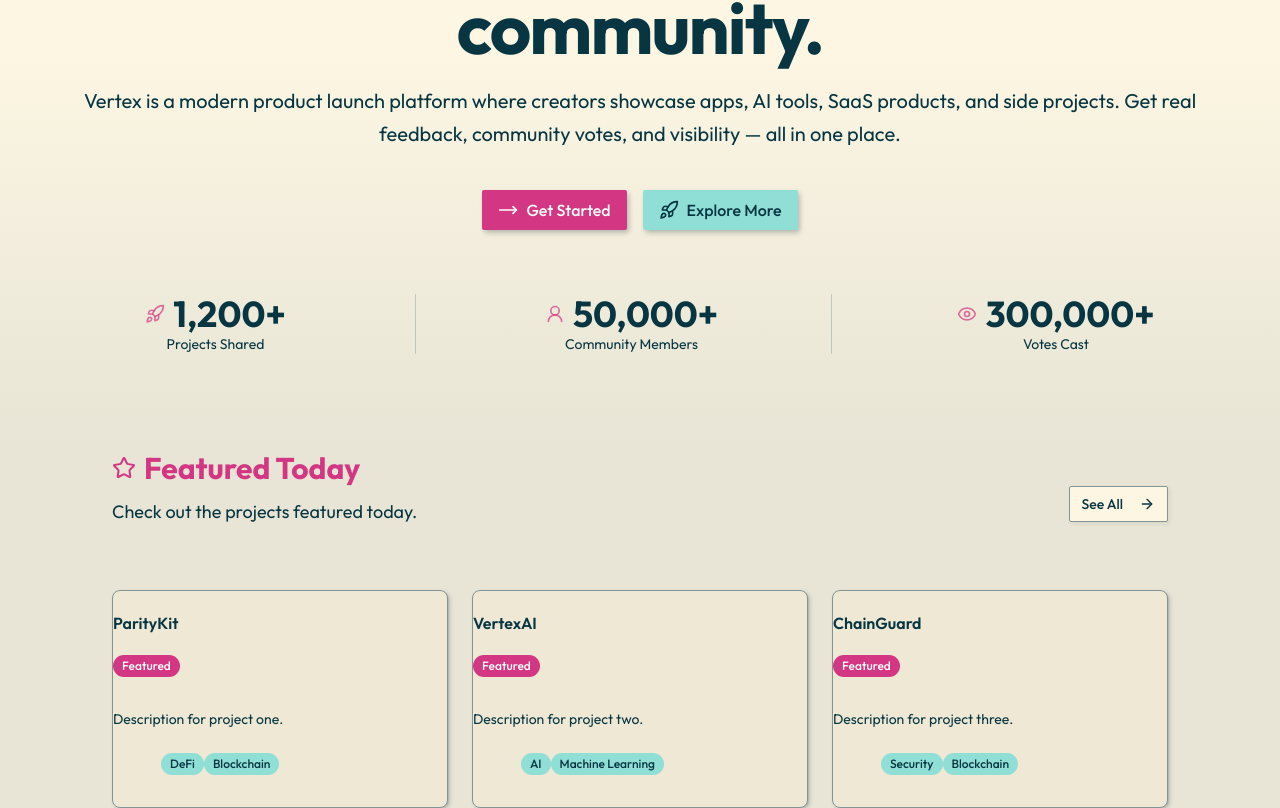
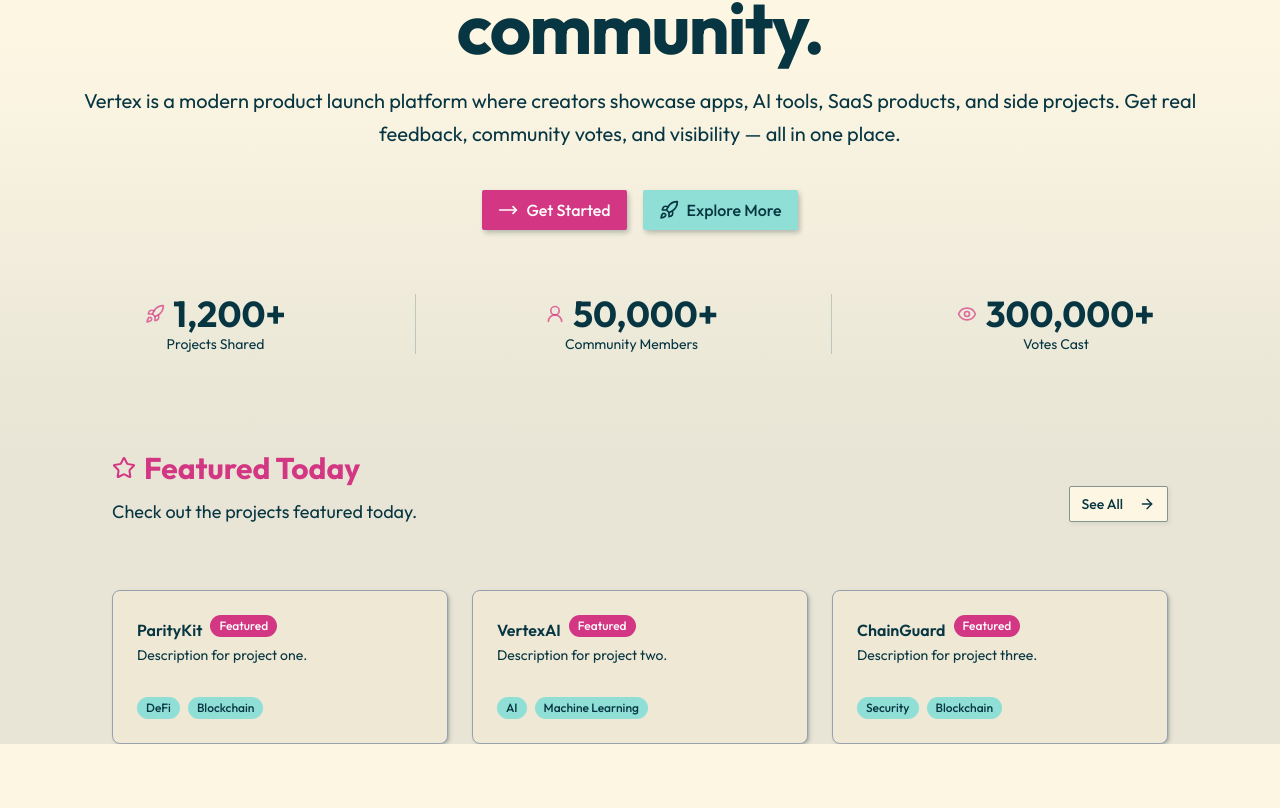
Before and after one commit to bijaya-dev07/Vertex, a Next.js app in the folder vertex/: page / in a window 1280 px wide. Shown: the part 363-1171 px from the top of the page. After the commit the page ends 1107 px from the top, so only its background shows below. Built offline with nearby package versions, Linux system fonts and the light colour scheme.

Commit message:
feat: refactor ProductCard layout for improved structure and styling

```diff
--- a/vertex/components/products/product-cards.tsx
+++ b/vertex/components/products/product-cards.tsx
@@ -20,20 +20,29 @@
 export default function ProductCard({ product }: { product: product }) {
   return (
     <Link href={`/products/${product.id}`}>
-      <Card className="group card-hover hover:bg-primary-foreground/10">
-        <CardTitle>{product.name}</CardTitle>
-        {product.isFeatuered && <Badge className="mb-2">Featured</Badge>}
-        <CardDescription>{product.description}</CardDescription>
-
+      <Card className="group card-hover hover:bg-primary-foreground/10 border-solid border-gray-400">
         <CardHeader>
-          <CardFooter>
+          <div className="flex items-center gap-4">
+            <div className="flex-1 min-w-0">
+              <div className="flex items-center gap-2">
+                <CardTitle>{product.name}</CardTitle>
+                {product.isFeatuered && (
+                  <Badge className="mb-2">Featured</Badge>
+                )}
+              </div>
+              <CardDescription>{product.description}</CardDescription>
+            </div>
+          </div>
+        </CardHeader>
+        <CardFooter>
+          <div className="flex items-center gap-2">
             {product.tags.map((tag) => (
               <Badge variant="secondary" key={tag}>
                 {tag}
               </Badge>
             ))}
-          </CardFooter>
-        </CardHeader>
+          </div>
+        </CardFooter>
       </Card>
     </Link>
   );
```
